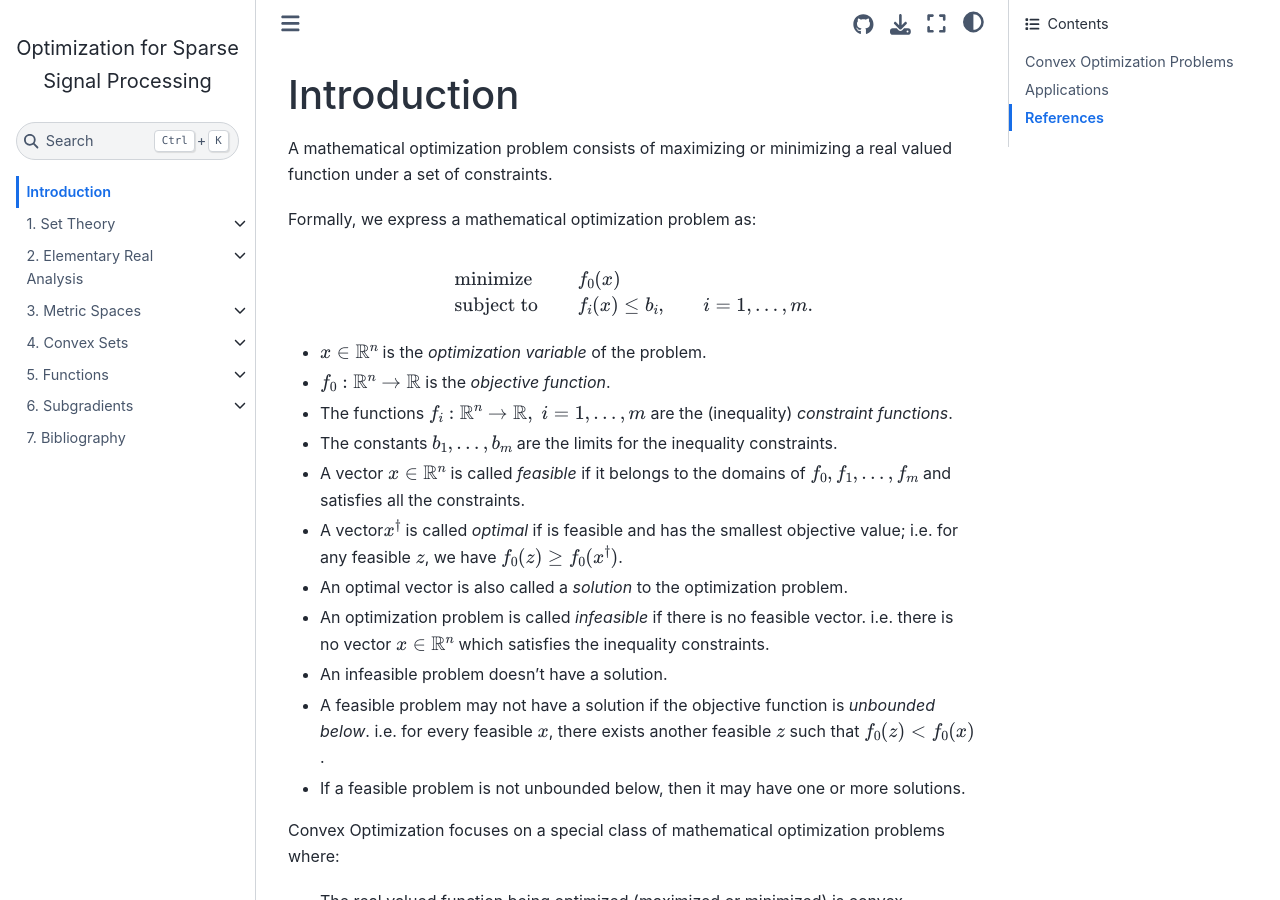
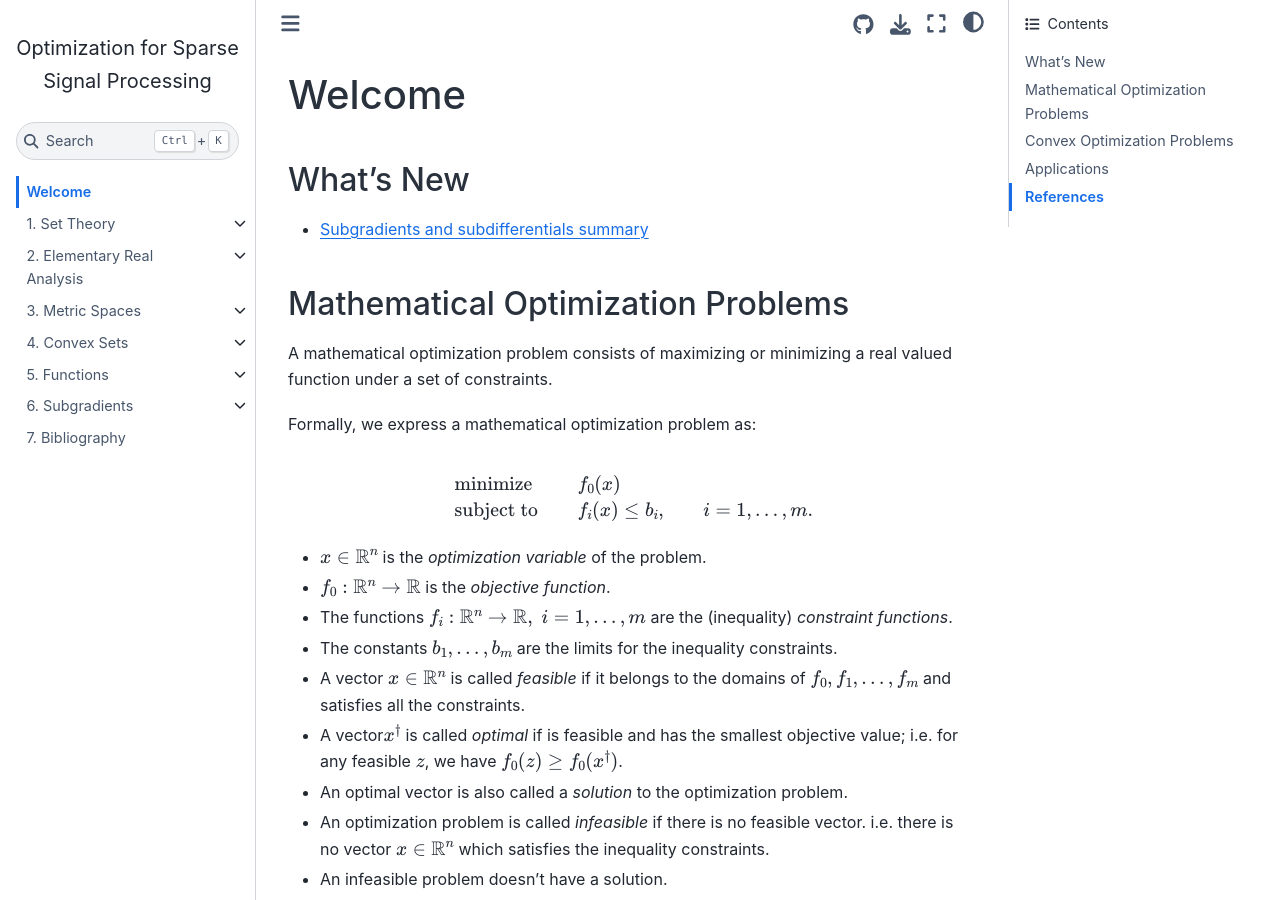
Before and after one commit to shailesh1729/tisp, a Jupyter Book: the page built from book/intro.md, in a window 1280 px wide and 900 px high. Built offline with Jupyter Book 1.0.4 settings and Sphinx 7.4.7 and the Sphinx Book theme 1.1.4, drawn with Linux system fonts in a browser that asks for light colours; cross-references to code outside the pages are shown as plain code.

Commit message:
what's new section

```diff
--- a/book/intro.md
+++ b/book/intro.md
@@ -1,5 +1,11 @@
-# Introduction
+# Welcome
 
+
+## What's New
+
+* [Subgradients and subdifferentials summary](sec:subgradients:summary)
+
+## Mathematical Optimization Problems
 
 A mathematical optimization problem consists of maximizing
 or minimizing a real valued function under a set of constraints.
```
